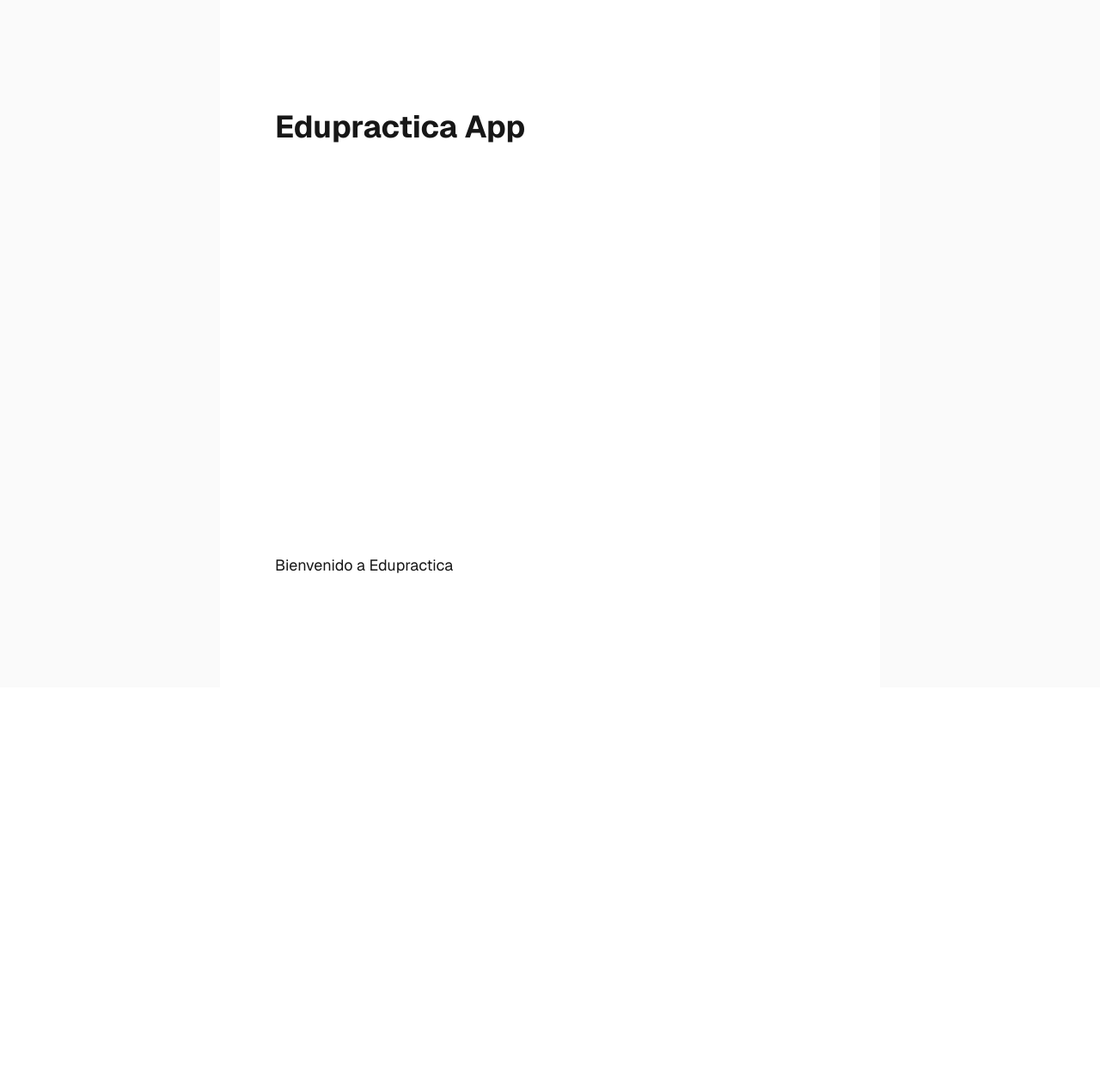
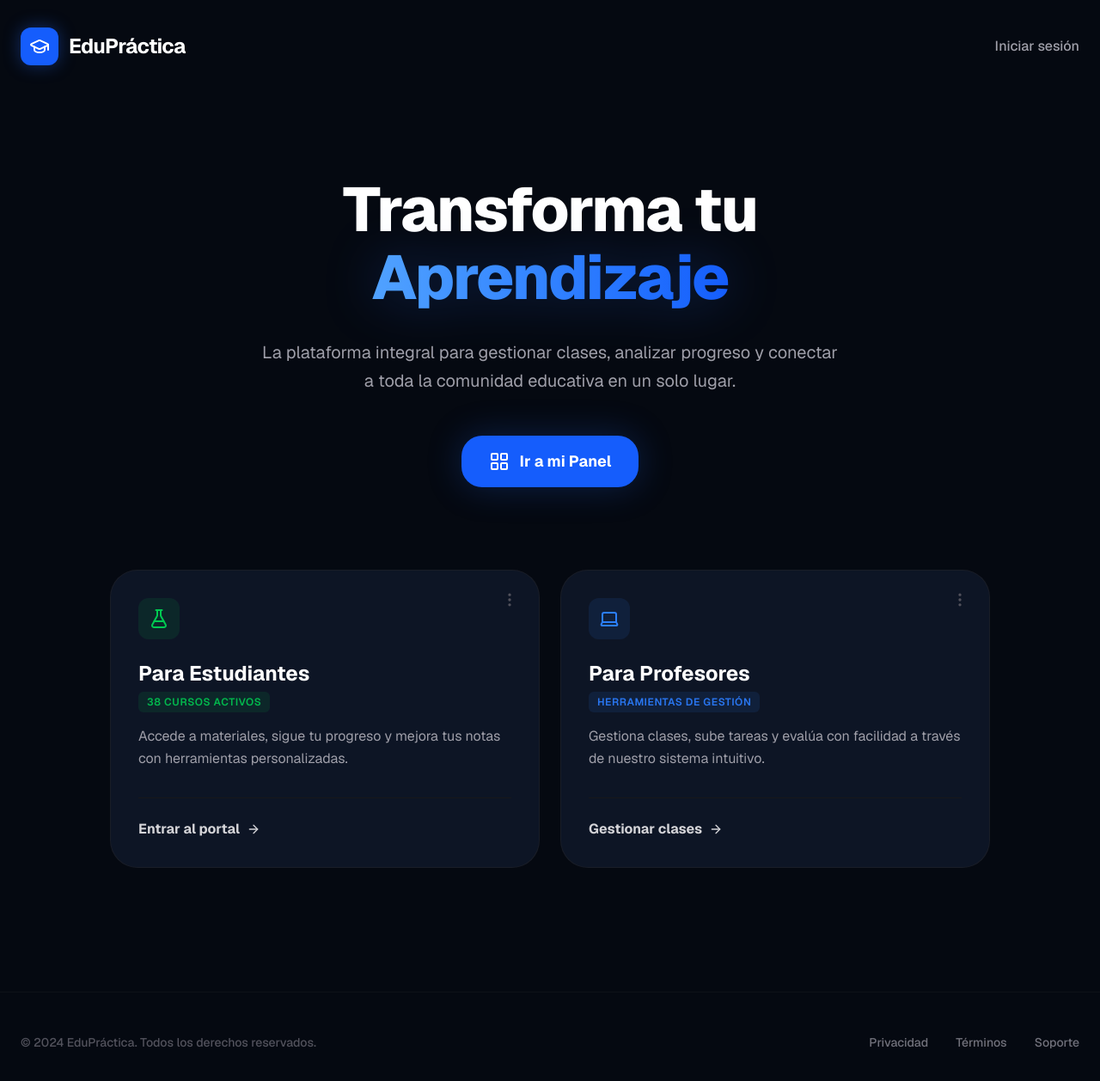
Before and after one commit to unerg-ortiz/edupractica-app, a Next.js app: page /admin in a window 1280 px wide. Shown: the top 1258 px of the page at 86% size. Before the commit the page ends 800 px from the top, so only its background shows below. Built offline with nearby package versions, Linux system fonts and the light colour scheme.

Commit message:
feat(hu-212): add Spanish localization and dynamic language routing.

```diff
--- a/app/[lang]/page.tsx
+++ b/app/[lang]/page.tsx
@@ -1,15 +1,131 @@
+'use client';
+
 import { useTranslations } from 'next-intl';
+import Link from 'next/link';
+import { useParams } from 'next/navigation';
+import {
+    GraduationCap,
+    LayoutGrid,
+    FlaskConical,
+    Laptop,
+    MoreVertical,
+    ArrowRight
+} from 'lucide-react';
 
 export default function Home() {
-    const t = useTranslations('Home');
-    const tCommon = useTranslations();
+    const t = useTranslations('Landing');
+    const { lang } = useParams();
 
     return (
-        <div className="flex min-h-screen items-center justify-center bg-zinc-50 font-sans dark:bg-black">
-            <main className="flex min-h-screen w-full max-w-3xl flex-col items-center justify-between py-32 px-16 bg-white dark:bg-black sm:items-start">
-                <h1 className="text-4xl font-bold">{t('title')}</h1>
-                <p className="mt-4 text-lg">{tCommon('welcome')}</p>
+        <div className="min-h-screen bg-[#050911] text-white selection:bg-blue-500/30 font-sans">
+            {/* Navigation */}
+            <header className="flex items-center justify-between px-6 py-8 max-w-7xl mx-auto">
+                <div className="flex items-center gap-3">
+                    <div className="bg-blue-600 p-2.5 rounded-xl shadow-[0_0_20px_rgba(37,99,235,0.4)]">
+                        <GraduationCap className="w-6 h-6 text-white" />
+                    </div>
+                    <span className="text-2xl font-bold tracking-tight">EduPráctica</span>
+                </div>
+                <Link
+                    href={`/${lang}/login`}
+                    className="text-zinc-400 hover:text-white transition-colors font-medium text-sm md:text-base"
+                >
+                    {t('login')}
+                </Link>
+            </header>
+
+            {/* Hero Section */}
+            <main className="flex flex-col items-center justify-center pt-16 md:pt-24 pb-12 px-6 max-w-7xl mx-auto text-center">
+                <h1 className="text-4xl md:text-7xl font-extrabold tracking-tight mb-8 leading-[1.1]">
+                    {t('title')}<br />
+                    <span className="bg-gradient-to-r from-blue-400 to-blue-600 bg-clip-text text-transparent drop-shadow-[0_0_30px_rgba(37,99,235,0.3)]">
+                        {t('titleAccent')}
+                    </span>
+                </h1>
+
+                <p className="text-zinc-400 text-base md:text-xl max-w-2xl mb-12 leading-relaxed">
+                    {t('description')}
+                </p>
+
+                <div className="flex flex-row items-center justify-center gap-4 mb-24 w-full md:w-auto">
+                    <Link
+                        href={`/${lang}/login`}
+                        className="group flex-1 md:flex-none flex items-center justify-center gap-3 bg-blue-600 hover:bg-blue-500 transition-all px-8 py-4 rounded-3xl font-bold text-lg shadow-[0_0_40px_rgba(37,99,235,0.25)] hover:shadow-[0_0_50px_rgba(37,99,235,0.4)] transform hover:-translate-y-1"
+                    >
+                        <LayoutGrid className="w-5 h-5 md:w-6 md:h-6" />
+                        {t('ctaPanel')}
+                    </Link>
+                </div>
+
+                {/* Cards Section */}
+                <div className="grid grid-cols-1 md:grid-cols-2 gap-6 w-full max-w-5xl mx-auto">
+                    {/* Students Card */}
+                    <Link href={`/${lang}/login`} className="bg-[#0D1525] border border-zinc-800/50 p-6 md:p-8 rounded-[32px] text-left hover:border-zinc-700 transition-all group relative overflow-hidden flex flex-col">
+                        <div className="absolute top-0 right-0 p-6">
+                            <MoreVertical className="text-zinc-600 w-5 h-5" />
+                        </div>
+
+                        <div className="bg-green-500/10 w-12 h-12 flex items-center justify-center rounded-xl mb-6 group-hover:bg-green-500/20 transition-colors">
+                            <FlaskConical className="text-green-500 w-6 h-6" />
+                        </div>
+
+                        <h3 className="text-2xl font-bold mb-1 group-hover:text-blue-400 transition-colors">{t('students.title')}</h3>
+                        <div className="mb-4">
+                            <span className="text-xs font-semibold text-green-500/90 uppercase tracking-wider bg-green-500/10 px-2.5 py-1 rounded-md">
+                                {t('students.subtitle')}
+                            </span>
+                        </div>
+
+                        <p className="text-zinc-400 mb-8 leading-relaxed text-sm md:text-base">
+                            {t('students.description')}
+                        </p>
+
+                        <div className="mt-auto pt-6 border-t border-zinc-900 flex items-center gap-2 text-zinc-300 font-bold group-hover:text-white transition-colors">
+                            {t('students.link')}
+                            <ArrowRight className="w-4 h-4 transform group-hover:translate-x-1 transition-transform" />
+                        </div>
+                    </Link>
+
+                    {/* Professors Card */}
+                    <Link href={`/${lang}/login`} className="bg-[#0D1525] border border-zinc-800/50 p-6 md:p-8 rounded-[32px] text-left hover:border-zinc-700 transition-all group relative overflow-hidden flex flex-col">
+                        <div className="absolute top-0 right-0 p-6">
+                            <MoreVertical className="text-zinc-600 w-5 h-5" />
+                        </div>
+
+                        <div className="bg-blue-500/10 w-12 h-12 flex items-center justify-center rounded-xl mb-6 group-hover:bg-blue-500/20 transition-colors">
+                            <Laptop className="text-blue-500 w-6 h-6" />
+                        </div>
+
+                        <h3 className="text-2xl font-bold mb-1 group-hover:text-blue-400 transition-colors">{t('professors.title')}</h3>
+                        <div className="mb-4">
+                            <span className="text-xs font-semibold text-blue-500/90 uppercase tracking-wider bg-blue-500/10 px-2.5 py-1 rounded-md">
+                                {t('professors.subtitle')}
+                            </span>
+                        </div>
+
+                        <p className="text-zinc-400 mb-8 leading-relaxed text-sm md:text-base">
+                            {t('professors.description')}
+                        </p>
+
+                        <div className="mt-auto pt-6 border-t border-zinc-900 flex items-center gap-2 text-zinc-300 font-bold group-hover:text-white transition-colors">
+                            {t('professors.link')}
+                            <ArrowRight className="w-4 h-4 transform group-hover:translate-x-1 transition-transform" />
+                        </div>
+                    </Link>
+                </div>
             </main>
+
+            {/* Footer */}
+            <footer className="mt-24 px-6 py-12 max-w-7xl mx-auto border-t border-zinc-800/30 flex flex-col md:flex-row items-center justify-between gap-8">
+                <p className="text-zinc-600 text-sm font-medium">
+                    {t('footer.copyright')}
+                </p>
+                <div className="flex items-center gap-8 text-sm text-zinc-500 font-medium">
+                    <Link href="#" className="hover:text-zinc-300 transition-colors">{t('footer.privacy')}</Link>
+                    <Link href="#" className="hover:text-zinc-300 transition-colors">{t('footer.terms')}</Link>
+                    <Link href="#" className="hover:text-zinc-300 transition-colors">{t('footer.support')}</Link>
+                </div>
+            </footer>
         </div>
     );
 }
--- a/messages/es.json
+++ b/messages/es.json
@@ -229,5 +229,30 @@
         "materials": "{count} Materiales",
         "logout": "Cerrar Sesión",
         "footer": "Versión 3.0.0 (Estudiante) © 2024 Gestión de Usuarios"
+    },
+    "Landing": {
+        "title": "Transforma tu",
+        "titleAccent": "Aprendizaje",
+        "description": "La plataforma integral para gestionar clases, analizar progreso y conectar a toda la comunidad educativa en un solo lugar.",
+        "ctaPanel": "Ir a mi Panel",
+        "login": "Iniciar sesión",
+        "students": {
+            "title": "Para Estudiantes",
+            "subtitle": "38 cursos activos",
+            "description": "Accede a materiales, sigue tu progreso y mejora tus notas con herramientas personalizadas.",
+            "link": "Entrar al portal"
+        },
+        "professors": {
+            "title": "Para Profesores",
+            "subtitle": "Herramientas de gestión",
+            "description": "Gestiona clases, sube tareas y evalúa con facilidad a través de nuestro sistema intuitivo.",
+            "link": "Gestionar clases"
+        },
+        "footer": {
+            "copyright": "© 2024 EduPráctica. Todos los derechos reservados.",
+            "privacy": "Privacidad",
+            "terms": "Términos",
+            "support": "Soporte"
+        }
     }
 }
```
